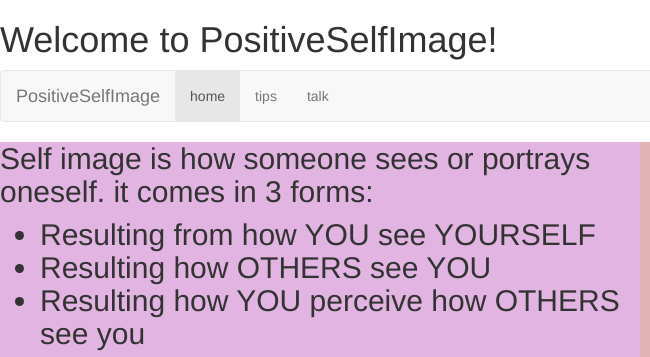
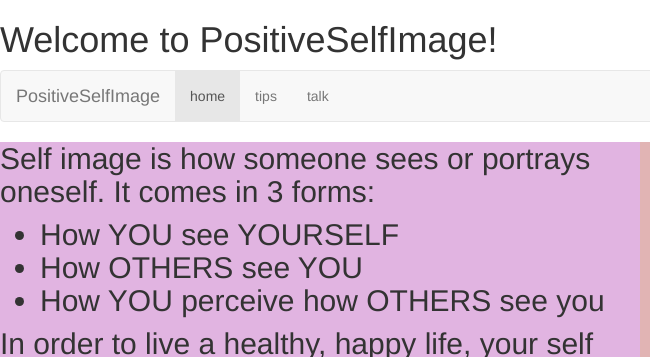
Before and after one commit to xmollyw/positiveselfimage, a plain HTML site: page index.html in a window 1280 px wide. Shown: the top 357 px of the page, 0-650 px from the left. Drawn offline with nearby package versions, Linux system fonts and the light colour scheme.

Commit message:
Update index.html

```diff
--- a/index.html
+++ b/index.html
@@ -25,10 +25,10 @@
 <body><h2>
   <div class="row";>
     <div class="col-sm-6" style="background-color:rgb(225,180,225);">
-    <p>Self image is how someone sees or portrays oneself. it comes in 3 forms:</p>
-    <ul><li>Resulting from how YOU see YOURSELF</li>
-    <li>Resulting how OTHERS see YOU</li>
-    <li>Resulting how YOU perceive how OTHERS see you</li></ul>
+    <p>Self image is how someone sees or portrays oneself. It comes in 3 forms:</p>
+    <ul><li>How YOU see YOURSELF</li>
+    <li>How OTHERS see YOU</li>
+    <li>How YOU perceive how OTHERS see you</li></ul>
     <p>In order to live a healthy, happy life, your self image should be positive. A negative self image can lead to destuctive descisions. There are many ways to promote the self image of you and your friends.</p></div>
     <div class="col-sm-6" style="background-color:rgb(225,180,180);">
       Destroy Image Myth!
```
